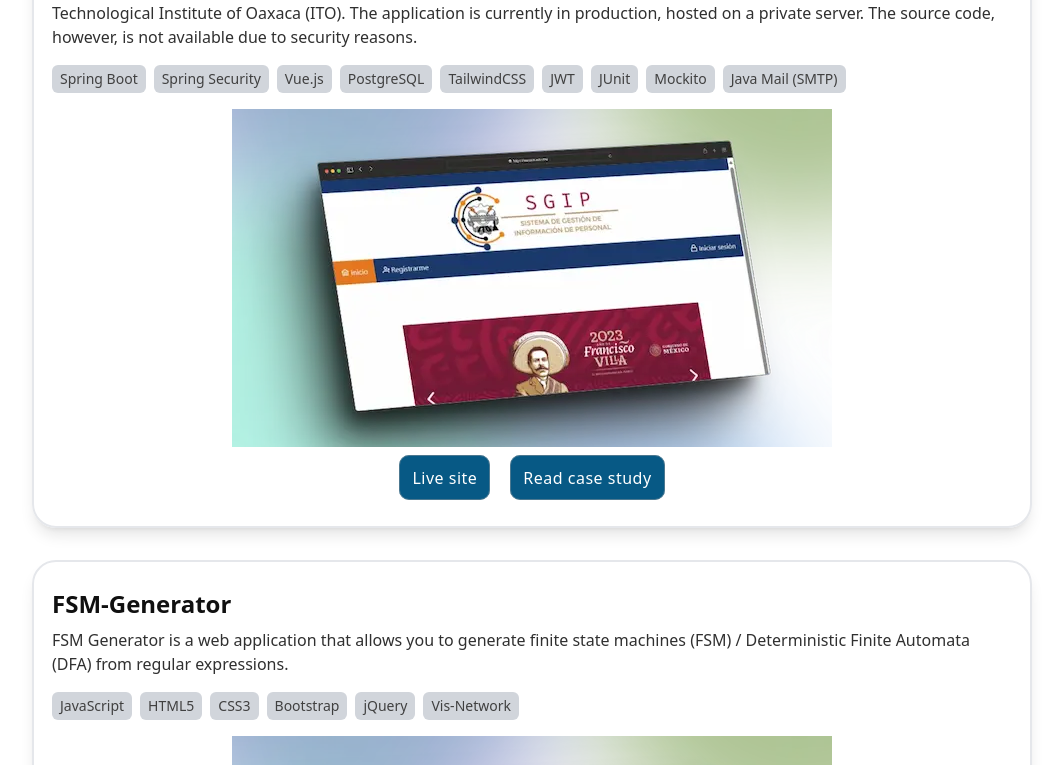
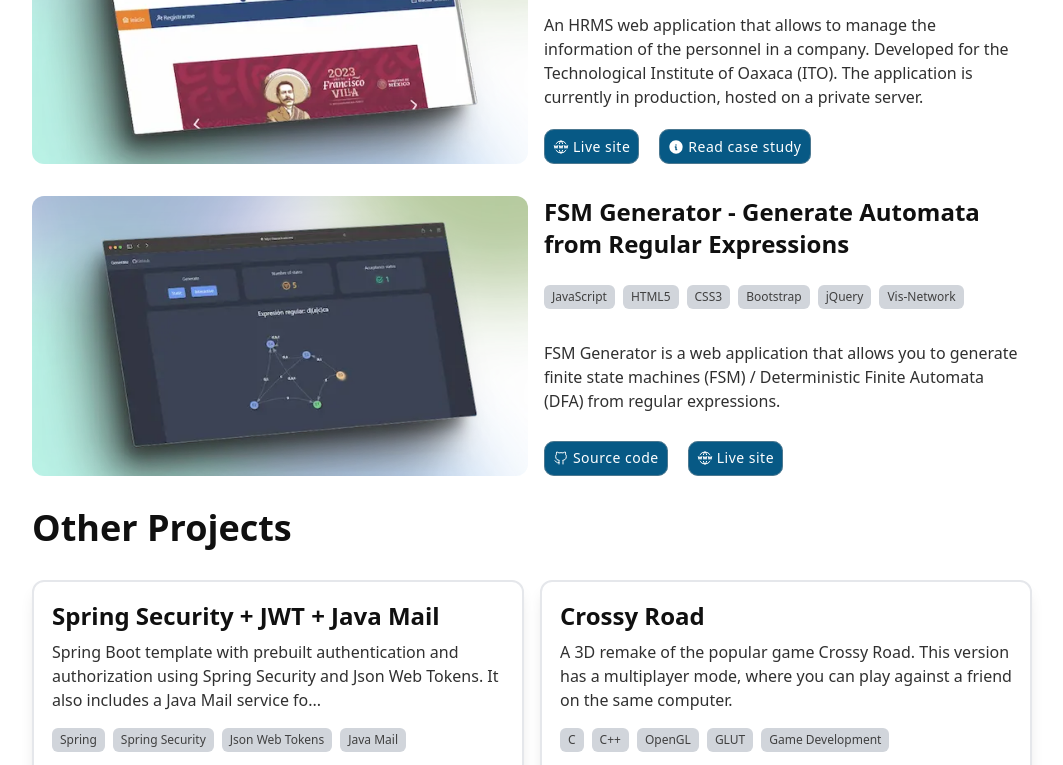
Before and after one commit to ralodev/ralodev, a Vue app: page / in a window 1280 px wide. Shown: the part 2000-2765 px from the top of the page, without its empty margins (108-1171 px from the left). Built offline with nearby package versions, Linux system fonts and the light colour scheme.

Commit message:
Add GitHub icon to ProjectCardSmall and update project title in ProjectsSection

```diff
--- a/src/components/ProjectCard.vue
+++ b/src/components/ProjectCard.vue
@@ -1,66 +1,139 @@
 <template>
   <!-- Card container -->
-  <article class="relative w-full rounded-3xl p-5 shadow-lg">
-    <!-- Background -->
-    <span class="absolute inset-0 rounded-3xl border-2 dark:border-gray-600" />
+  <article class="relative w-full">
     <!-- Card Content -->
+    <div class="relative flex flex-col gap-2 font-medium md:flex-row">
+      <!-- Info -->
       <div
-      class="relative my-2 flex flex-col flex-wrap justify-center gap-2 font-medium"
+        class="order-2 flex w-full flex-col justify-between px-6 md:w-1/2 md:px-2"
       >
         <!-- Title -->
-      <h2 class="text-2xl font-semibold text-ltext1 dark:text-dtext1">
+        <h2 class="text-2xl font-semibold text-ltext1 dark:text-neutral-100">
           {{ title }}
         </h2>
-      <!-- Description -->
-      <p class="text-base text-ltext2 dark:text-dtext2">
-        {{ description }}
-      </p>
         <!-- Tags -->
         <div class="my-2 flex flex-wrap gap-2 font-medium">
           <div
             v-for="tag in tags"
             :key="tag.toLowerCase()"
-          class="relative flex flex-nowrap whitespace-nowrap rounded-md bg-gray-300 px-2 py-1 text-sm font-normal dark:bg-gray-700 dark:text-white"
+            class="relative flex flex-nowrap whitespace-nowrap rounded-md bg-gray-300 px-2 py-1 text-xs font-normal dark:bg-gray-700 dark:text-white"
           >
             {{ tag }}
           </div>
         </div>
-      <!-- Project images -->
-      <div
-        class="group relative cursor-pointer overflow-hidden"
-        @click="emits('open-live')"
-      >
-        <img
-          v-if="image2"
-          :src="image2"
-          :alt="title + ' alternative image'"
-          class="absolute z-[10] max-h-[400px] w-full translate-y-80 object-contain opacity-0 transition-all duration-500 ease-in-out group-hover:translate-y-12 group-hover:opacity-100"
-        />
-        <img
-          :src="image"
-          :alt="title + ' main image'"
-          class="mx-auto max-h-[400px] min-h-[260px] object-contain transition-all duration-500 ease-in-out group-hover:brightness-50"
-        />
-      </div>
+        <!-- Description -->
+        <p class="pt-2 text-base text-ltext2 dark:text-neutral-400">
+          {{ description }}
+        </p>
+
         <!-- Buttons -->
-      <div class="flex justify-center gap-5">
+        <div class="flex gap-5 pt-3">
           <PrimaryButton
             v-if="source"
             label="Source code"
+            icon-left
+            size="small"
             :disabled="!source"
             @click="emits('open-src')"
+            ><svg
+              xmlns="http://www.w3.org/2000/svg"
+              class="icon icon-tabler icon-tabler-brand-github"
+              width="24"
+              height="24"
+              viewBox="0 0 24 24"
+              stroke-width="1.5"
+              stroke="currentColor"
+              fill="none"
+              stroke-linecap="round"
+              stroke-linejoin="round"
+            >
+              <path
+                stroke="none"
+                d="M0 0h24v24H0z"
+                fill="none"
               />
+              <path
+                d="M9 19c-4.3 1.4 -4.3 -2.5 -6 -3m12 5v-3.5c0 -1 .1 -1.4 -.5 -2c2.8 -.3 5.5 -1.4 5.5 -6a4.6 4.6 0 0 0 -1.3 -3.2a4.2 4.2 0 0 0 -.1 -3.2s-1.1 -.3 -3.5 1.3a12.3 12.3 0 0 0 -6.2 0c-2.4 -1.6 -3.5 -1.3 -3.5 -1.3a4.2 4.2 0 0 0 -.1 3.2a4.6 4.6 0 0 0 -1.3 3.2c0 4.6 2.7 5.7 5.5 6c-.6 .6 -.6 1.2 -.5 2v3.5"
+              />
+            </svg>
+          </PrimaryButton>
           <PrimaryButton
             v-if="site"
             label="Live site"
             :disabled="!site"
             @click="emits('open-live')"
+            icon-left
+            size="small"
+          >
+            <svg
+              xmlns="http://www.w3.org/2000/svg"
+              class="icon icon-tabler icon-tabler-world-www"
+              width="24"
+              height="24"
+              viewBox="0 0 24 24"
+              stroke-width="1.5"
+              stroke="currentColor"
+              fill="none"
+              stroke-linecap="round"
+              stroke-linejoin="round"
+            >
+              <path
+                stroke="none"
+                d="M0 0h24v24H0z"
+                fill="none"
               />
+              <path d="M19.5 7a9 9 0 0 0 -7.5 -4a8.991 8.991 0 0 0 -7.484 4" />
+              <path d="M11.5 3a16.989 16.989 0 0 0 -1.826 4" />
+              <path d="M12.5 3a16.989 16.989 0 0 1 1.828 4" />
+              <path d="M19.5 17a9 9 0 0 1 -7.5 4a8.991 8.991 0 0 1 -7.484 -4" />
+              <path d="M11.5 21a16.989 16.989 0 0 1 -1.826 -4" />
+              <path d="M12.5 21a16.989 16.989 0 0 0 1.828 -4" />
+              <path d="M2 10l1 4l1.5 -4l1.5 4l1 -4" />
+              <path d="M17 10l1 4l1.5 -4l1.5 4l1 -4" />
+              <path d="M9.5 10l1 4l1.5 -4l1.5 4l1 -4" />
+            </svg>
+          </PrimaryButton>
           <PrimaryButton
             v-if="read"
             :label="'Read case study'"
             :disabled="!read"
             @click="emits('open-read')"
+            icon-left
+            size="small"
+          >
+            <svg
+              xmlns="http://www.w3.org/2000/svg"
+              class="icon icon-tabler icon-tabler-info-circle-filled"
+              width="24"
+              height="24"
+              viewBox="0 0 24 24"
+              stroke-width="1.5"
+              stroke="currentColor"
+              fill="none"
+              stroke-linecap="round"
+              stroke-linejoin="round"
+            >
+              <path
+                stroke="none"
+                d="M0 0h24v24H0z"
+                fill="none"
+              />
+              <path
+                d="M12 2c5.523 0 10 4.477 10 10a10 10 0 0 1 -19.995 .324l-.005 -.324l.004 -.28c.148 -5.393 4.566 -9.72 9.996 -9.72zm0 9h-1l-.117 .007a1 1 0 0 0 0 1.986l.117 .007v3l.007 .117a1 1 0 0 0 .876 .876l.117 .007h1l.117 -.007a1 1 0 0 0 .876 -.876l.007 -.117l-.007 -.117a1 1 0 0 0 -.764 -.857l-.112 -.02l-.117 -.006v-3l-.007 -.117a1 1 0 0 0 -.876 -.876l-.117 -.007zm.01 -3l-.127 .007a1 1 0 0 0 0 1.986l.117 .007l.127 -.007a1 1 0 0 0 0 -1.986l-.117 -.007z"
+                stroke-width="0"
+                fill="currentColor"
+              />
+            </svg>
+          </PrimaryButton>
+        </div>
+      </div>
+      <!-- Images -->
+      <div class="group px-6 md:w-1/2 md:px-0">
+        <img
+          :src="image"
+          :alt="title + ' main image'"
+          class="transform cursor-pointer rounded-xl object-cover object-center opacity-90 transition duration-500 ease-in-out group-hover:opacity-100"
+          @click="emits('open-live')"
         />
       </div>
     </div>
@@ -69,6 +142,7 @@
 
 <script lang="ts" setup>
 import PrimaryButton from '@/components/buttons/PrimaryButton.vue';
+import GitHub from './icons/GitHub.vue';
 
 const emits = defineEmits(['open-src', 'open-demo', 'open-live', 'open-read']);
 
@@ -84,10 +158,6 @@ defineProps({
   image: {
     type: String,
     required: true
-  },
-  image2: {
-    type: String,
-    required: false
   },
   site: {
     type: Boolean,
--- a/src/components/ProjectCardSmall.vue
+++ b/src/components/ProjectCardSmall.vue
@@ -37,7 +37,31 @@
           @click="emits('open-src')"
           btn-class="text-sm "
           height="35"
-        />
+          icon-left
+          size="small"
+        >
+          <svg
+            xmlns="http://www.w3.org/2000/svg"
+            class="icon icon-tabler icon-tabler-brand-github"
+            width="24"
+            height="24"
+            viewBox="0 0 24 24"
+            stroke-width="1.5"
+            stroke="currentColor"
+            fill="none"
+            stroke-linecap="round"
+            stroke-linejoin="round"
+          >
+            <path
+              stroke="none"
+              d="M0 0h24v24H0z"
+              fill="none"
+            />
+            <path
+              d="M9 19c-4.3 1.4 -4.3 -2.5 -6 -3m12 5v-3.5c0 -1 .1 -1.4 -.5 -2c2.8 -.3 5.5 -1.4 5.5 -6a4.6 4.6 0 0 0 -1.3 -3.2a4.2 4.2 0 0 0 -.1 -3.2s-1.1 -.3 -3.5 1.3a12.3 12.3 0 0 0 -6.2 0c-2.4 -1.6 -3.5 -1.3 -3.5 -1.3a4.2 4.2 0 0 0 -.1 3.2a4.6 4.6 0 0 0 -1.3 3.2c0 4.6 2.7 5.7 5.5 6c-.6 .6 -.6 1.2 -.5 2v3.5"
+            />
+          </svg>
+        </PrimaryButton>
       </div>
     </div>
   </article>
--- a/src/views/home/ProjectsSection.vue
+++ b/src/views/home/ProjectsSection.vue
@@ -71,9 +71,9 @@ const router = useRouter();
 
 const projectsInfo = [
   {
-    title: 'SGIP (Personnel Information Management System)',
+    title: 'SGIP - Sistema de Gestión de Información de Personal',
     description:
-      'SGIP is an HRMS (Human Resources Management System) Full-Stack web application that allows you to manage the information of the personnel of a company/institution. It was developed for the Human Resources department of the Technological Institute of Oaxaca (ITO). The application is currently in production, hosted on a private server. The source code, however, is not available due to security reasons.',
+      'An HRMS web application that allows to manage the information of the personnel in a company. Developed for the Technological Institute of Oaxaca (ITO). The application is currently in production, hosted on a private server.',
     image: sgip_image,
     site: 'https://ralodev.github.io/HRMS-Demo/#/',
     read: 'SGIP',
@@ -82,15 +82,11 @@ const projectsInfo = [
       'Spring Security',
       'Vue.js',
       'PostgreSQL',
-      'TailwindCSS',
-      'JWT',
-      'JUnit',
-      'Mockito',
-      'Java Mail (SMTP)'
+      'TailwindCSS'
     ]
   },
   {
-    title: 'FSM-Generator',
+    title: 'FSM Generator - Generate Automata from Regular Expressions',
     description:
       'FSM Generator is a web application that allows you to generate finite state machines (FSM) / Deterministic Finite Automata (DFA) from regular expressions.',
     image: fsm_image,
```
Lines whose indentation alone changed are shown as unchanged.
